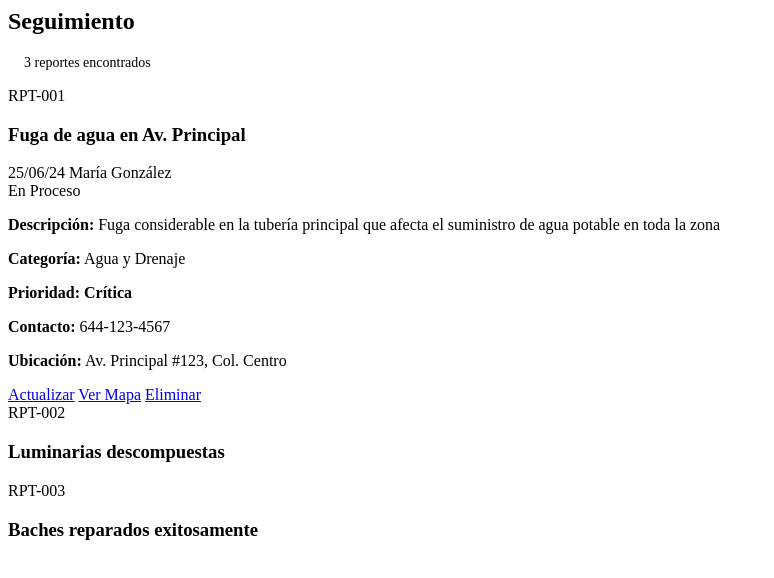
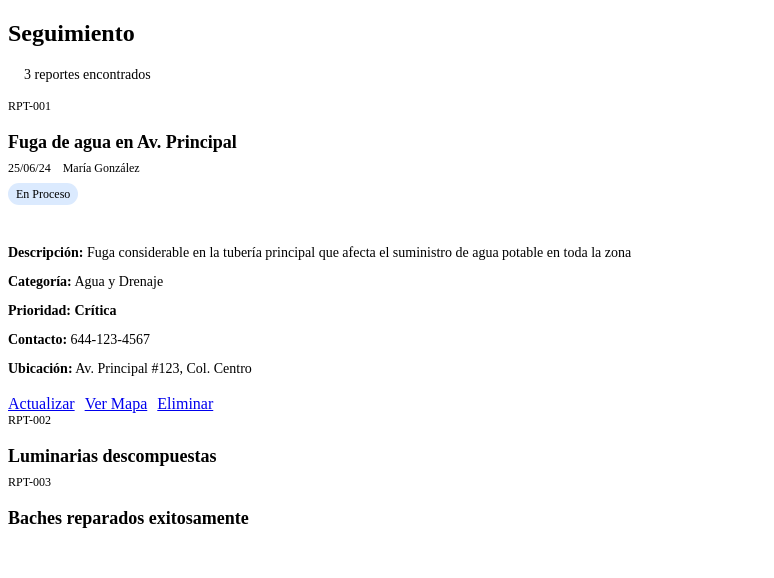
Before and after one commit to Jesuszruelas/ProyectoWeb_COData, a plain HTML site: page COData/app/componentes/seguimiento/seguimiento.html in a window 1280 px wide. Shown: the whole page, without its empty margins (0-774 px from the left). Drawn offline with Linux system fonts and the light colour scheme.

Commit message:
cambios en los componentes 2

```diff
--- /dev/null
+++ b/COData/app/COData/app/index.html
@@ -0,0 +1,33 @@
+<!DOCTYPE html>
+<html lang="es">
+<head>
+  <meta charset="UTF-8" />
+  <meta name="viewport" content="width=device-width, initial-scale=1.0" />
+  <title>COData</title>
+
+  <link rel="stylesheet" href="https://cdnjs.cloudflare.com/ajax/libs/font-awesome/6.4.0/css/all.min.css" />
+
+  <link rel="stylesheet" href="COData/app/css/styles.css" />
+
+</head>
+<body>
+
+  <header class="app-header">
+    <span class="title">COData</span>
+    <span class="admin-tag">Admin</span>
+  </header>
+
+  <main id="main-content">
+    </main>
+
+  <nav class="bottom-nav">
+    <a href="#" class="nav-item active" onclick="loadView('seguimiento')">
+      <i class="fa-solid fa-list-check"></i>
+      <span>Seguimiento</span>
+    </a>
+    </nav>
+
+  <script src="COData/app/app.js"></script>
+
+</body>
+</html>
--- a/COData/app/componentes/seguimiento/seguimiento.css
+++ b/COData/app/componentes/seguimiento/seguimiento.css
@@ -0,0 +1,95 @@
+/* * Esto MODIFICA el estilo .card base,
+ * pero solo si también tiene la clase .report-card
+ */
+.report-card {
+  border-left: 5px solid var(--color-grey-light); /* Borde por defecto */
+  position: relative; /* Para el ícono de flecha */
+}
+
+/* * Aquí ESPECIALIZAMOS el .report-card
+ * basado en su estado.
+ */
+.report-card.status-critical {
+  border-left-color: var(--color-danger);
+}
+.report-card.status-pending {
+  border-left-color: var(--color-warning);
+}
+.report-card.status-completed {
+  border-left-color: var(--color-success);
+}
+.report-card.status-in-process {
+  border-left-color: var(--color-primary);
+}
+
+/* Estilos para el contenido DENTRO del .report-card */
+.report-card-header {
+  display: flex;
+  justify-content: space-between;
+  align-items: center;
+  margin-bottom: 8px;
+}
+
+.report-id {
+  font-size: 12px;
+  color: var(--color-text-secondary);
+}
+
+.report-status-dot {
+  width: 12px;
+  height: 12px;
+  border-radius: 50%;
+}
+.dot-danger {
+  background-color: var(--color-danger);
+}
+.dot-warning {
+  background-color: var(--color-warning);
+}
+.dot-success {
+  background-color: var(--color-success);
+}
+
+.report-title {
+  font-size: 18px;
+  font-weight: 600;
+  color: var(--color-text-primary);
+  margin-bottom: 8px;
+}
+
+.report-meta {
+  font-size: 12px;
+  color: var(--color-text-secondary);
+  display: flex;
+  gap: 12px;
+  align-items: center;
+  margin-bottom: 8px;
+}
+
+.report-status-badge {
+  padding: 4px 8px;
+  border-radius: 12px;
+  font-size: 12px;
+  font-weight: 500;
+  color: var(--color-primary);
+  background-color: #dbeafe; /* Azul claro */
+}
+
+.report-details {
+  margin-top: 16px;
+  padding-top: 16px;
+  border-top: 1px solid var(--color-grey-light);
+  font-size: 14px;
+  line-height: 1.5;
+}
+
+.report-details p {
+  margin: 8px 0;
+}
+
+.report-actions {
+  display: flex;
+  flex-wrap: wrap; /* Para que se vea bien en móviles */
+  gap: 10px;
+  margin-top: 16px;
+}
--- a/COData/app/componentes/seguimiento/seguimiento.html
+++ b/COData/app/componentes/seguimiento/seguimiento.html
@@ -1,3 +1,14 @@
+
+<!DOCTYPE html>
+<html lang="es">
+<head>
+    <meta charset="UTF-8">
+    <meta name="viewport" content="width=device-width, initial-scale=1.0">
+    <title>COData</title>
+    <link rel="stylesheet" href="seguimiento.css">
+</head>
+<body>
+
 <div class="main-content">
   <h2 class="screen-title">Seguimiento</h2>
 
@@ -82,3 +93,8 @@
     ></i>
   </div>
 </div>
+
+
+
+</body>
+</html>
```
Also changed, not shown: COData/app/COData/app/app.js (added, +67 -0 lines), COData/app/index.html (deleted, +0 -19 lines).
